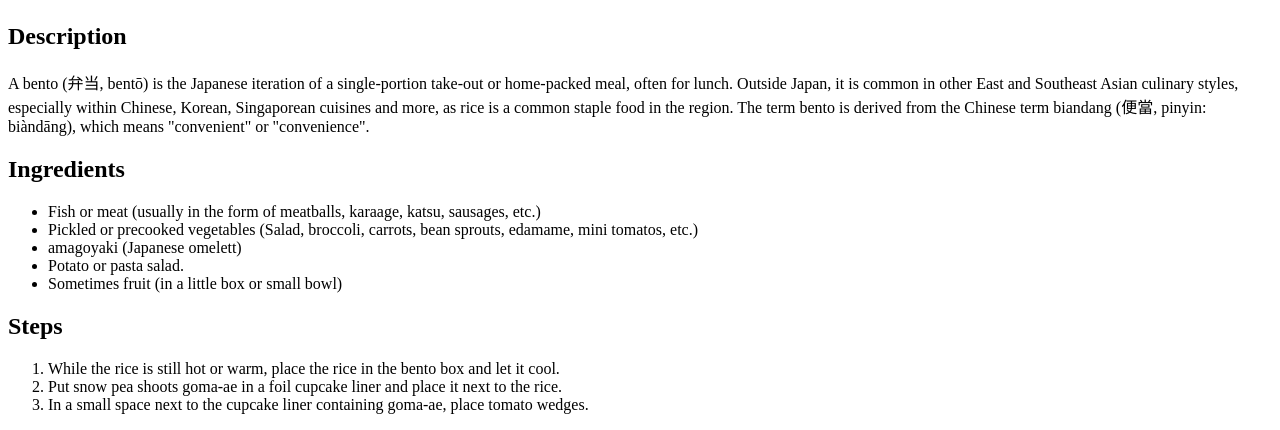
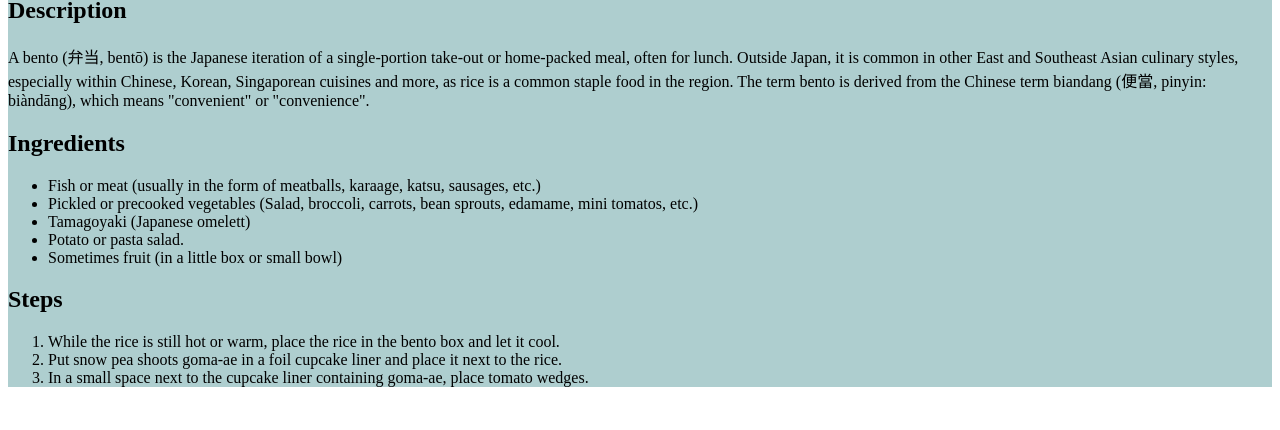
Before and after one commit to EverybodyToTheLimit/RecipeWebsite, a plain HTML site: page recipes/bento-box.html in a window 1280 px wide. Shown: the part 989-1419 px from the top of the page. After the commit the page ends 1392 px from the top, so only its background shows below. Drawn offline with Linux system fonts and the light colour scheme.

Commit message:
Add highlight field for recipes

```diff
--- a/css/style.css
+++ b/css/style.css
@@ -1,9 +1,16 @@
 body {
     background-image:url(../img/vegetables.jpg)
 }
-.container {
+.container_main {
     width: 80%;
     max-width: 1000px;
     margin: 0 auto;
     text-align: center;
+    font-family: Verdana, Geneva, Tahoma, sans-serif;
+    font-weight: bold;
 }
+
+.container1 {
+    background-color: pink;
+    text-align: center;
+}
--- a/recipes/bento-box.html
+++ b/recipes/bento-box.html
@@ -15,9 +15,11 @@
 
     <h1>
         Bento Box
+    </h1>
         <p>
             <img src="../img/bento.webp">
         </p>
+        <div style="background-color:rgba(95, 158, 160,.5);" class="container1">
         <h2>
             Description
         </h2>
@@ -32,7 +34,7 @@
             <ul>
             <li>Fish or meat (usually in the form of meatballs, karaage, katsu, sausages, etc.)
             <li>Pickled or precooked vegetables (Salad, broccoli, carrots, bean sprouts, edamame, mini tomatos, etc.)</li>
-            <li>amagoyaki (Japanese omelett)</li>
+            <li>Tamagoyaki (Japanese omelett)</li>
             <li>Potato or pasta salad.</li>
             <li>Sometimes fruit (in a little box or small bowl)</li>
             </ul>
@@ -49,7 +51,6 @@
                 <li>In a small space next to the cupcake liner containing goma-ae, place tomato wedges.</li>
 
             </ol>
-
-    </h1>
+        </div>
 </body>
 </html>
```
Also changed, not shown: index.html (+1 -1 lines), recipes/lasagna.html (+4 -1 lines), recipes/slow-cooker-tuscan-chicken.html (+3 -1 lines).
